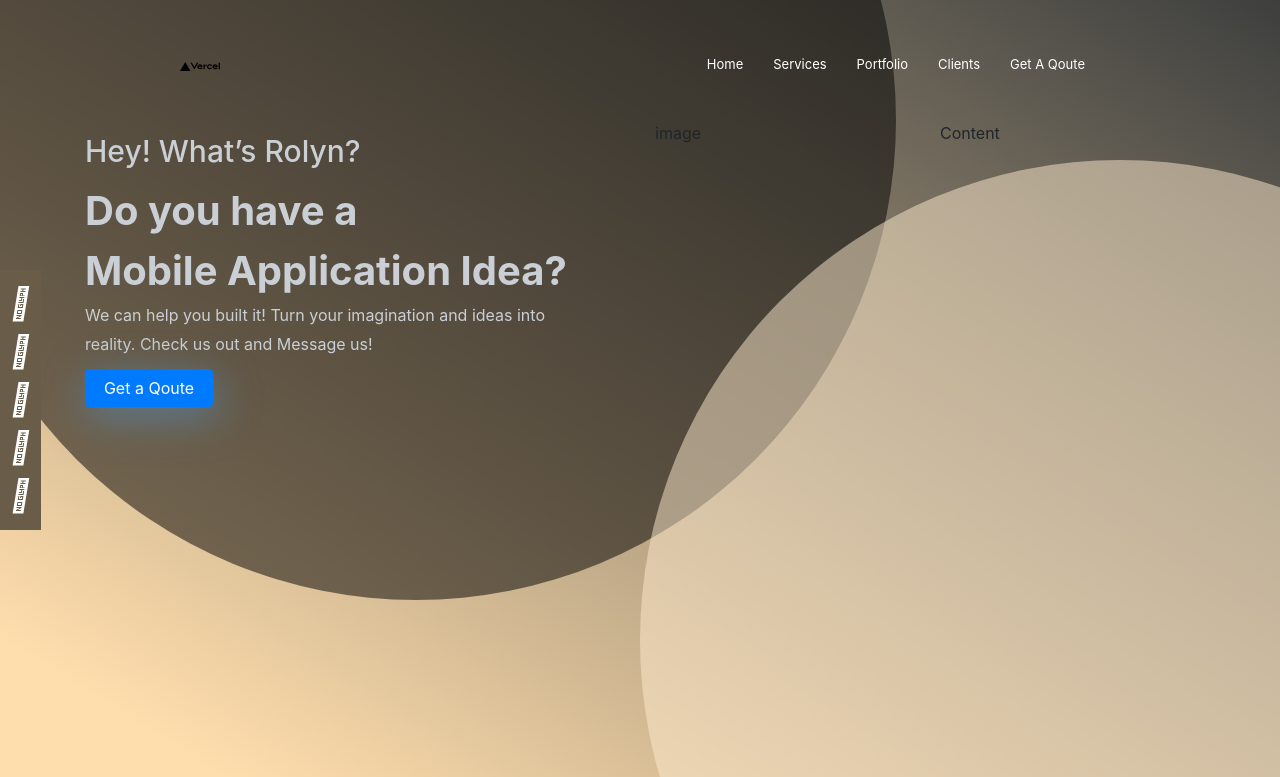
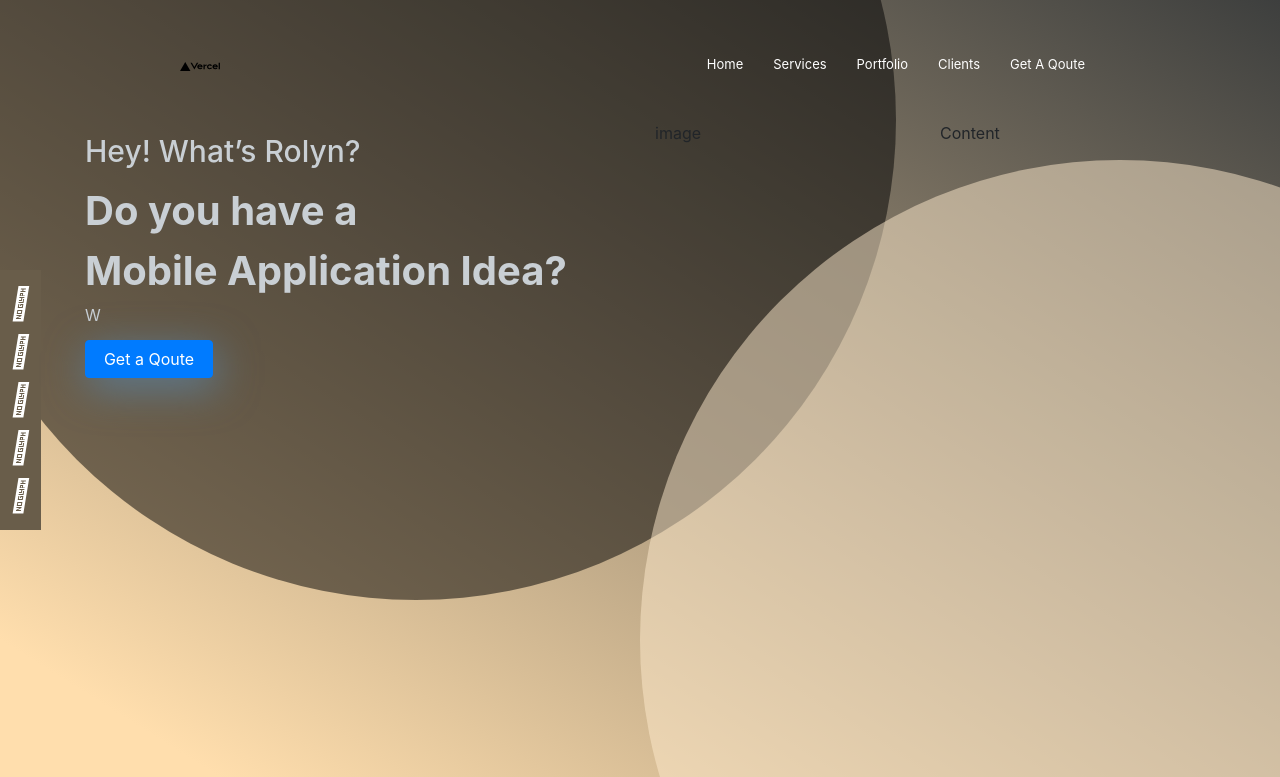
Before and after one commit to Master-Al/rolyn, a Next.js app: page / in a window 1280 px wide. Shown: the top 777 px of the page. Built offline with nearby package versions, Linux system fonts and the light colour scheme; some icons are missing.

Commit message:
Text animation added

```diff
--- a/package.json
+++ b/package.json
@@ -12,7 +12,8 @@
     "bootstrap": "^5.0.0-beta3",
     "next": "11.1.2",
     "react": "17.0.2",
-    "react-dom": "17.0.2"
+    "react-dom": "17.0.2",
+    "react-typist": "^2.0.5"
   },
   "devDependencies": {
     "@types/react": "^17.0.19",
--- a/pages/index.tsx
+++ b/pages/index.tsx
@@ -2,6 +2,7 @@
 import Image from "next/image";
 import styles from "../styles/Home.module.css";
 import Layout from "../components/layout";
+import Typist from "react-typist";
 
 export default function Home() {
   return (
@@ -19,9 +20,20 @@
         <div className="container">
           <div className={`row ${styles.rows}`}>
             <div className={`col`}>
+              <Typist
+                className="MyTypist"
+                cursor={{
+                  show: false,
+                  blink: true,
+                  element: "|",
+                  hideWhenDone: true,
+                  hideWhenDoneDelay: 100,
+                }}
+              >
                 <div className={styles.QuestionRolyn}>
-                Hey! What&rsquo;s Rolyn?
+                  Hey! What&rsquo;s Rolyn? Do you have
                 </div>
+                <Typist.Backspace count={11} delay={200} />
                 <div className={styles.QuestionMobile}>
                   Do you have a <br /> Mobile Application Idea?
                 </div>
@@ -30,6 +42,7 @@
                   <br />
                   reality. Check us out and Message us!
                 </div>
+              </Typist>
               <button
                 type="button"
                 className={`btn btn-primary ${styles.bordered}`}
@@ -37,6 +50,7 @@
                 Get a Qoute
               </button>
             </div>
+
             <div className="col">
               <div className="row">
                 <div className="col">image</div>
```
Also changed, not shown: 1 other file (tests, documents, lock files or other folders). Lines whose indentation alone changed are shown as unchanged.
